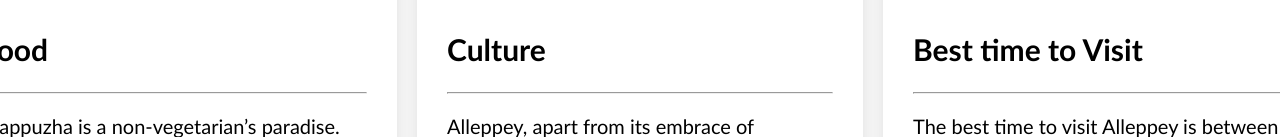
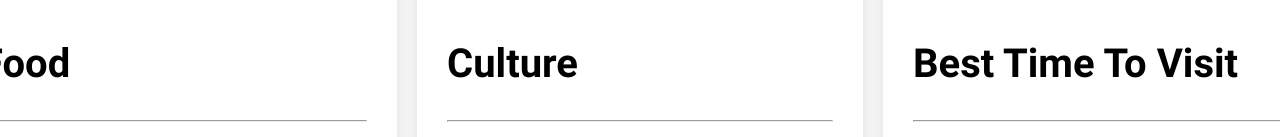
Before and after one commit to krish-jb/College-Web-Design-Project-SEM-1, a plain HTML site: page home-town.html in a window 1280 px wide. Shown: the part 1624-1761 px from the top of the page. Drawn offline with Linux system fonts and the light colour scheme.

Commit message:
Made some adjustment to h2 in home-town page

```diff
--- a/css/home-town.css
+++ b/css/home-town.css
@@ -58,6 +58,13 @@
 .grid-container h2{
     font-size: 40px;
     font-family: Roboto-bold;
+    text-transform: capitalize;
+}
+
+.grid-container2 h2{
+    font-size: 40px;
+    font-family: Roboto-bold;
+    text-transform: capitalize;
 }
 
 .grid-container .font{
```
Also changed, not shown: 1 other file.
